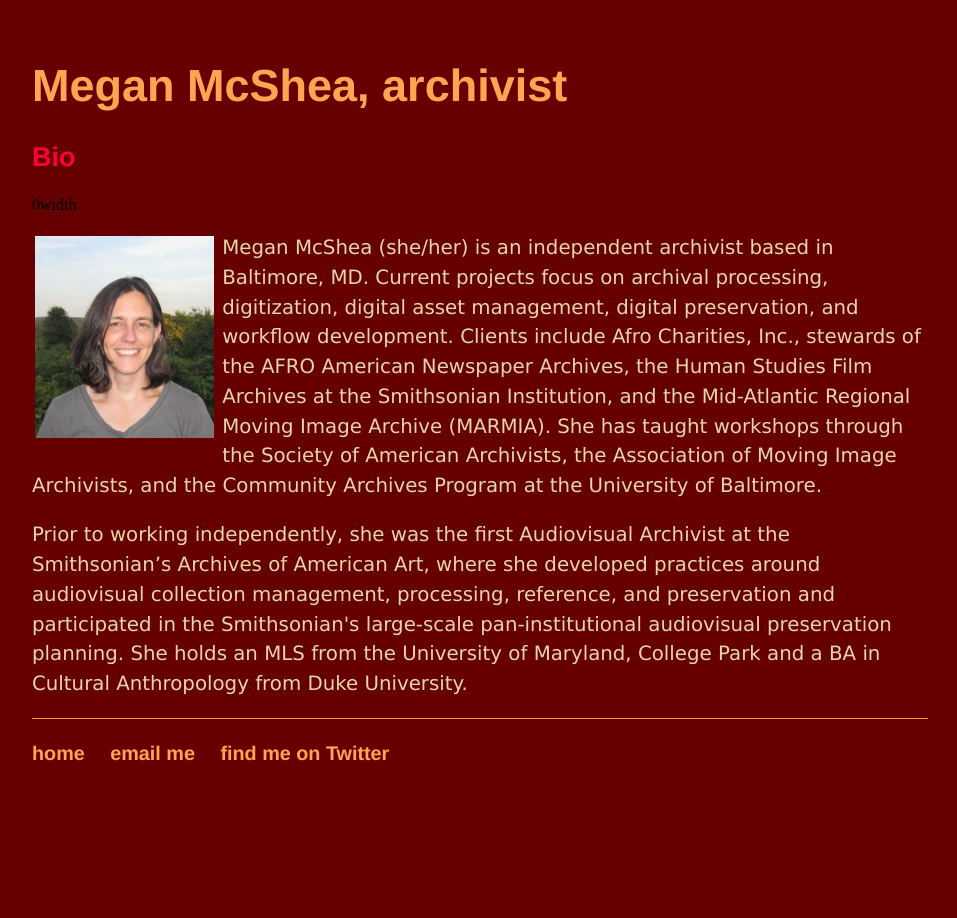
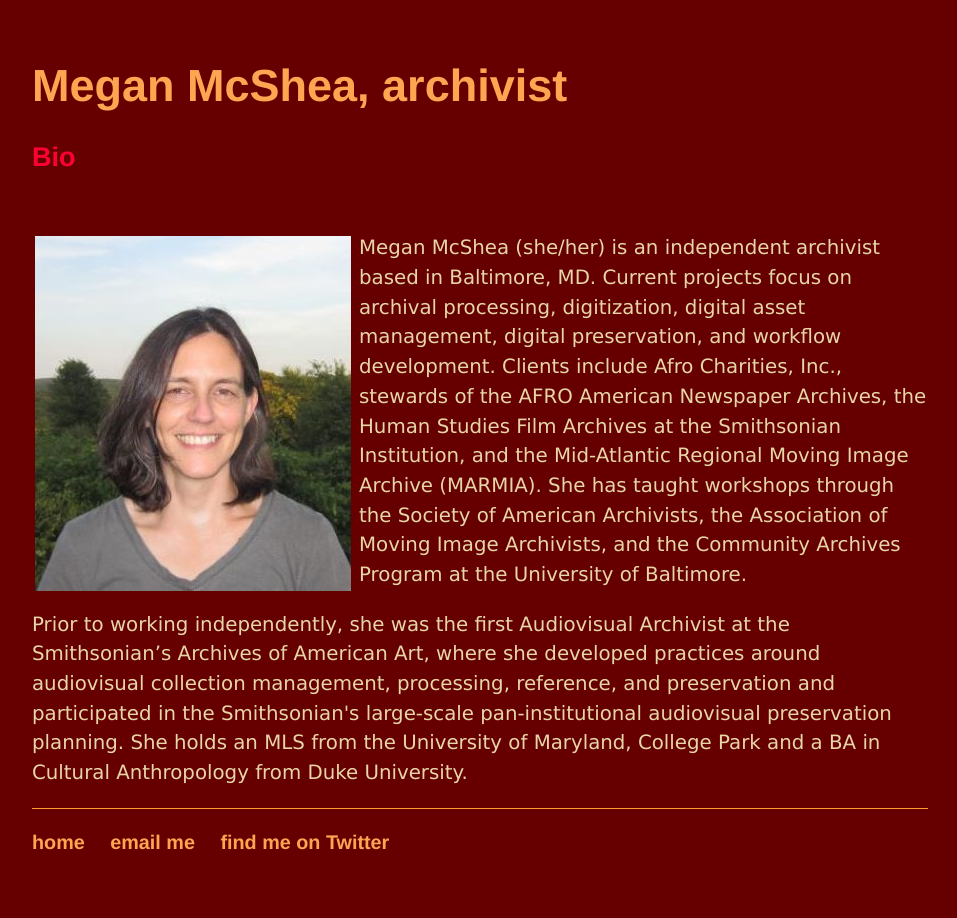
Before and after one commit to megan-mcshea/megan-mcshea.github.io, a Jekyll site: the page built from archivistbio.html, in a window 1280 px wide. Shown: the whole page, without its empty margins (160-1117 px from the left). Built offline with Jekyll 4.4.1, drawn with Linux system fonts in a browser that asks for light colours.

Commit message:
Update archivistbio.html

```diff
--- a/archivistbio.html
+++ b/archivistbio.html
@@ -4,9 +4,9 @@ title: Megan McShea, archivist
 ---
 <div class="blurb">
 	<h1><a href="./">Megan McShea, archivist</a></h1>
-  <h2>Bio</h2>0width
-
-  <p><img src="https://megan-mcshea.github.io/MMsmall.JPG" alt="Megan at Shakemore, photo by Teresa Duggan" style="float:left;max-width:20%;padding:3px 8px 8px 3px;">
+  <h2>Bio</h2>
+	<br>
+  <p><img src="https://megan-mcshea.github.io/MMsmall.JPG" alt="Megan at Shakemore, photo by Teresa Duggan" style="float:left;max-width:50%;padding:3px 8px 8px 3px;width=60;">
 	  Megan McShea (she/her) is an independent archivist based in Baltimore, MD. Current projects focus on archival processing, digitization, digital asset management, digital preservation, and workflow development. Clients include Afro Charities, Inc., stewards of the AFRO American Newspaper Archives, the Human Studies Film Archives at the Smithsonian Institution, and the Mid-Atlantic Regional Moving Image Archive (MARMIA). She has taught workshops through the Society of American Archivists, the Association of Moving Image Archivists, and the Community Archives Program at the University of Baltimore. </p>
 	  <p>Prior to working independently, she was the first Audiovisual Archivist at the Smithsonian’s Archives of American Art, where she developed practices around audiovisual collection management, processing, reference, and preservation and participated in the Smithsonian's large-scale pan-institutional audiovisual preservation planning. She holds an MLS from the University of Maryland, College Park and a BA in Cultural Anthropology from Duke University.</p>
   </div><!-- /.blurb -->
```
